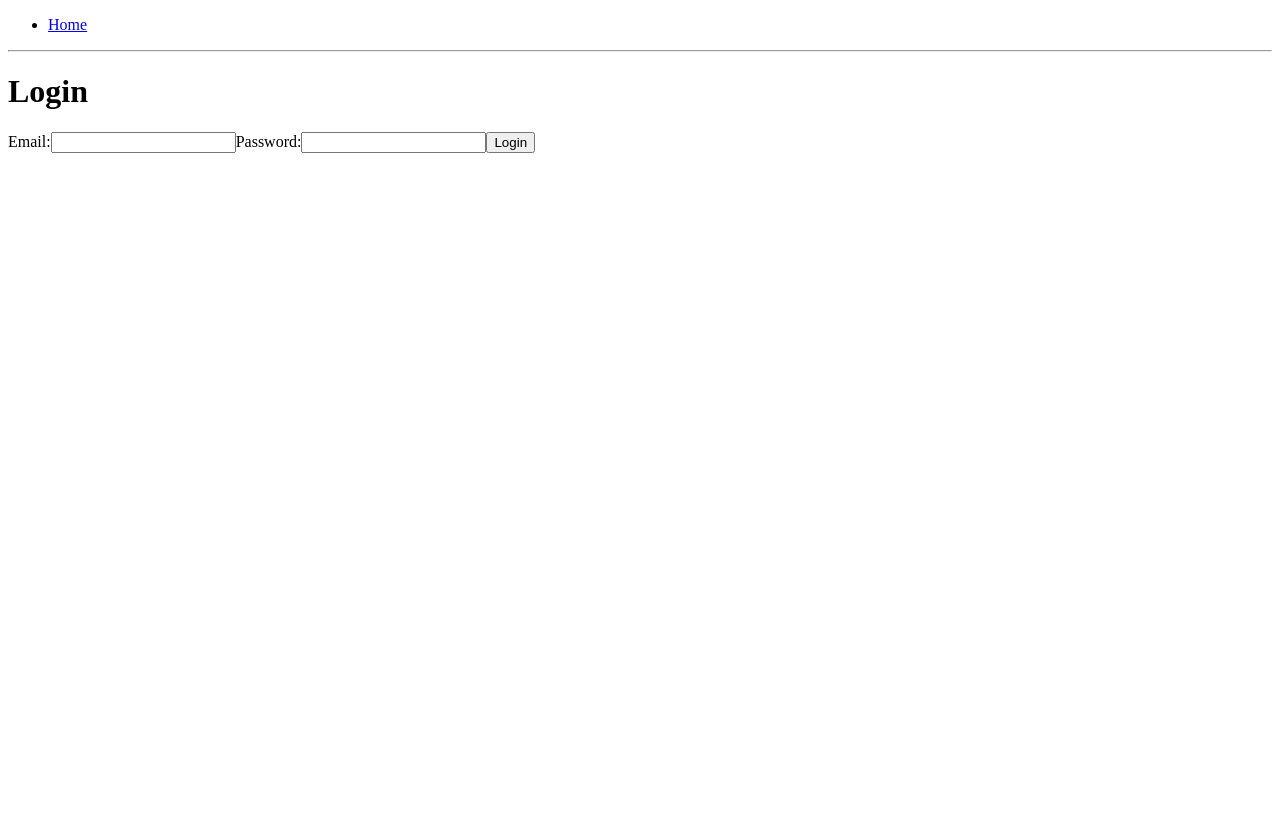
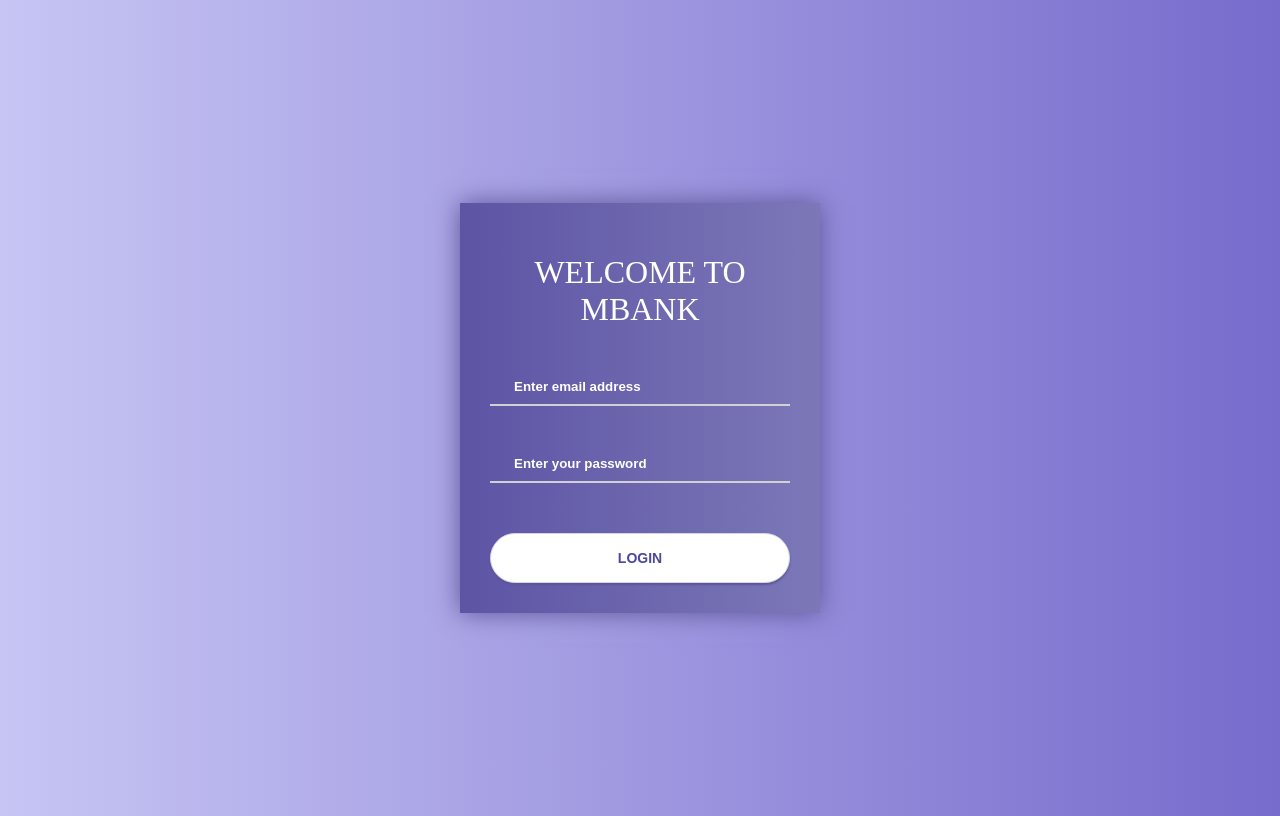
Before and after one commit to TalhaShahid576/simple-online-banking-app, a React (Create React App) app: page /login in a window 1280 px wide. Built offline with nearby package versions, Linux system fonts and the light colour scheme.

Commit message:
Frontend Changes and Login changes

```diff
--- a/public/index.html
+++ b/public/index.html
@@ -28,7 +28,7 @@
   </head>
   <body>
     <noscript>You need to enable JavaScript to run this app.</noscript>
-    <div id="root">test</div>
+    <div id="root"></div>
     <!--
       This HTML file is a template.
       If you open it directly in the browser, you will see an empty page.
--- a/src/App.css
+++ b/src/App.css
@@ -36,3 +36,87 @@
     transform: rotate(360deg);
   }
 }
+body {
+  background: linear-gradient(90deg, #c7c5f4, #776bcc);
+  display: flex;
+  align-items: center;
+  justify-content: center;
+  min-height: 100vh;
+  overflow: hidden;
+}
+
+.container {
+  background: linear-gradient(90deg, #5d54a4, #7c78b8);
+  position: relative;
+  height: 600px;
+  width: 360px;
+  box-shadow: 0px 0px 24px #5c5696;
+  z-index: 1;
+  position: relative;
+  height: 100%;
+}
+
+form {
+  padding: 30px;
+}
+input {
+  border: none;
+  border-bottom: 2px solid #d1d1d4;
+  background: none;
+  padding: 10px;
+  padding-left: 24px;
+  font-weight: 700;
+  width: -webkit-fill-available;
+  transition: 0.2s;
+  margin: 20px auto;
+}
+input:active,
+input:focus,
+input:hover {
+  outline: none;
+  border-bottom-color: #6a679e;
+}
+button {
+  background: #fff;
+  font-size: 14px;
+  margin-top: 30px;
+  padding: 16px 20px;
+  border-radius: 26px;
+  border: 1px solid #d4d3e8;
+  text-transform: uppercase;
+  font-weight: 700;
+  display: flex;
+  align-items: center;
+  justify-content: center;
+  width: 100%;
+  color: #4c489d;
+  box-shadow: 0px 2px 2px #5c5696;
+  cursor: pointer;
+  transition: 0.2s;
+}
+button:active,
+button:focus,
+button:hover {
+  border-color: #6a679e;
+  outline: none;
+}
+
+h1 {
+  color: #fff;
+  text-transform: uppercase;
+  text-align: center;
+  font-weight: 300;
+}
+::-webkit-input-placeholder {
+  /* Edge */
+  color: #fff;
+}
+
+:-ms-input-placeholder {
+  /* Internet Explorer 10-11 */
+  color: #fff;
+}
+
+::placeholder {
+  color: #fff;
+}
--- a/src/App.js
+++ b/src/App.js
@@ -10,7 +10,7 @@ const App = () => (
   <Router>
     <Routes>
       <Route exact path="/pages/Home/index" element={Home} />
-      <Route exact path="pages/login" element={Login} />
+      <Route exact path="/pages/login" element={Login} />
       <Route exact path="/logout" element={Logout} />
       <Route exact path="/account-details" element={AccountDetails} />
       <Route exact path="/transfer" element={Transfer} />
--- a/src/index.js
+++ b/src/index.js
@@ -24,12 +24,12 @@ class App extends Component {
       <div>
         <Router>
           <div>
-            <ul>
+            {/* <ul>
               <li>
                 <Link to="/home">Home</Link>
               </li>
             </ul>
-            <hr />
+            <hr /> */}
             <Routes>
               <Route
                 exact
--- a/src/pages/Login.js
+++ b/src/pages/Login.js
@@ -1,6 +1,7 @@
 import React, { useState } from "react";
 import axios from "axios";
 import { login } from "../utils/Auth";
+import "../App.css";
 
 const Login = ({ getUser }) => {
   const [email, setEmail] = useState("");
@@ -11,7 +12,7 @@ const Login = ({ getUser }) => {
     e.preventDefault();
     try {
       const response = await axios.post(
-        "https://web-assessment.apps.ocp.tmrnd.com.my/api/auth/login",
+        "https://web-assessment.apps.ocp.tmrnd.com.my/api/auth/loginAdmin",
         {
           email,
           password,
@@ -31,25 +32,29 @@ const Login = ({ getUser }) => {
   };
 
   return (
+    <div class="container">
       <form onSubmit={handleSubmit}>
-      <h1>Login</h1>
+        <h1>Welcome to MBANK</h1>
         {error && <p style={{ color: "red" }}>{error}</p>}
-      <label htmlFor="email">Email:</label>
+        {/* <label htmlFor="email">Email:</label> */}
         <input
           type="email"
           id="email"
+          placeholder="Enter email address"
           value={email}
           onChange={(e) => setEmail(e.target.value)}
         />
-      <label htmlFor="password">Password:</label>
+        {/* <label htmlFor="password">Password:</label> */}
         <input
           type="password"
           id="password"
+          placeholder="Enter your password"
           value={password}
           onChange={(e) => setPassword(e.target.value)}
         />
         <button type="submit">Login</button>
       </form>
+    </div>
   );
 };
 
```
Also changed, not shown: 1 other file (tests, documents, lock files or other folders). Lines whose indentation alone changed are shown as unchanged.
